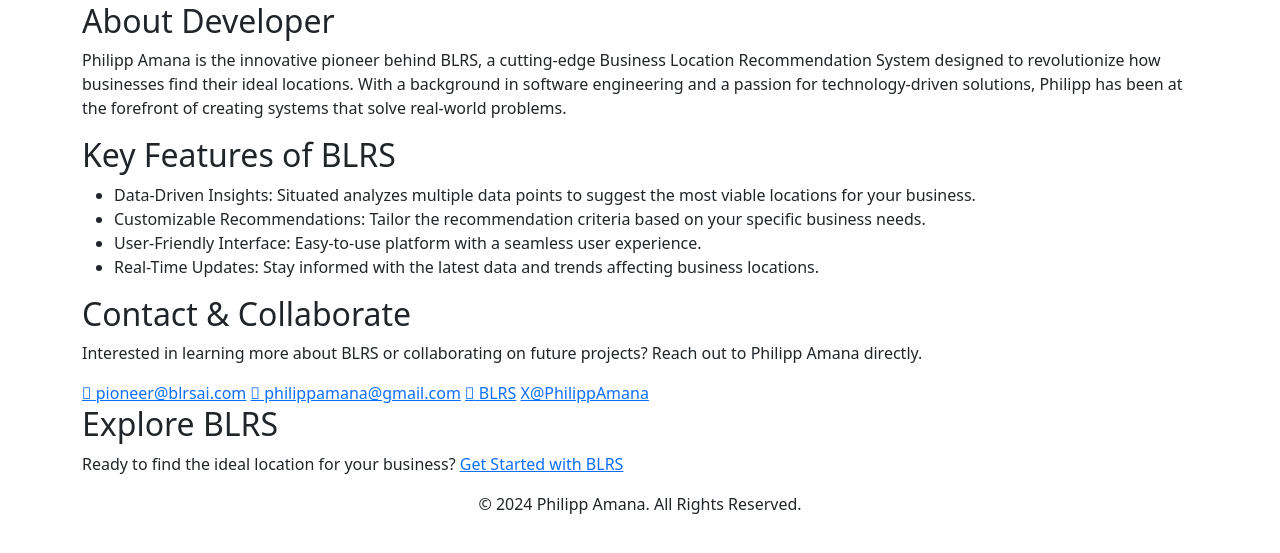
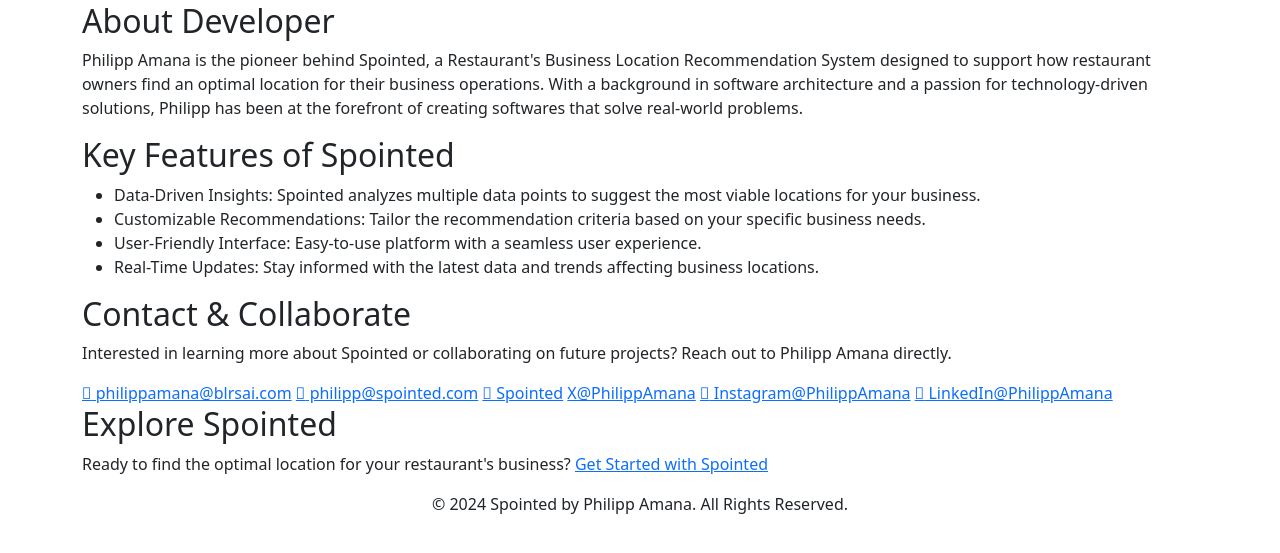
Before and after one commit to Fedorph/BLRSAi, a Flask app: template templates/Pioneer.html in a window 1280 px wide. Shown: the part 54-607 px from the top of the page. Run offline with Flask 2, Linux system fonts and the light colour scheme; the template is opened without the code that fills it, so the values that code supplies are empty; parts of the project's set-up code (start-up, migrations or seed data) failed here and were passed over; some libraries are stand-ins or nearby versions.

Commit message:
Update Pioneer.html

```diff
--- a/templates/Pioneer.html
+++ b/templates/Pioneer.html
@@ -5,10 +5,10 @@
     <link rel="icon" type="image/x-icon" href="{{ url_for('static', filename='ico/logo.ico') }}">
     <meta charset="UTF-8">
     <meta name="viewport" content="width=device-width, initial-scale=1.0">
-    <meta name="description" content="Download the Situated mobile app from various app stores.">
+    <meta name="description" content="Download the Spointed mobile app from various app stores.">
     <meta name="keywords" content="mobile app, download, app store, Google Play, Apple App Store, Amazon App Store, Samsung Galaxy Store">
     <meta name="robots" content="index, follow">
-    <title>Philipp Amana - Pioneer of BLRS</title>
+    <title>Philipp Amana - Pioneer of Spointed</title>
     <!-- Bootstrap CSS -->
     <link href="{{ url_for('static', filename='css/bootstrap.min.css') }}" rel="stylesheet">
     <!-- Font Awesome CSS -->
@@ -46,13 +46,13 @@
     <div class="container">
         <section id="about" class="fade-in">
             <h2 class="section-title">About Developer</h2>
-            <p>Philipp Amana is the innovative pioneer behind BLRS, a cutting-edge Business Location Recommendation System designed to revolutionize how businesses find their ideal locations. With a background in software engineering and a passion for technology-driven solutions, Philipp has been at the forefront of creating systems that solve real-world problems.</p>
+            <p>Philipp Amana is the pioneer behind Spointed, a Restaurant's Business Location Recommendation System designed to support how restaurant owners find an optimal location for their business operations. With a background in software architecture and a passion for technology-driven solutions, Philipp has been at the forefront of creating softwares that solve real-world problems.</p>
         </section>
 
         <section id="features" class="fade-in">
-            <h2 class="section-title">Key Features of BLRS</h2>
+            <h2 class="section-title">Key Features of Spointed</h2>
             <ul>
-                <li>Data-Driven Insights: Situated analyzes multiple data points to suggest the most viable locations for your business.</li>
+                <li>Data-Driven Insights: Spointed analyzes multiple data points to suggest the most viable locations for your business.</li>
                 <li>Customizable Recommendations: Tailor the recommendation criteria based on your specific business needs.</li>
                 <li>User-Friendly Interface: Easy-to-use platform with a seamless user experience.</li>
                 <li>Real-Time Updates: Stay informed with the latest data and trends affecting business locations.</li>
@@ -61,23 +61,25 @@
 
         <section id="contact" class="fade-in">
             <h2 class="section-title">Contact & Collaborate</h2>
-            <p>Interested in learning more about BLRS or collaborating on future projects? Reach out to Philipp Amana directly.</p>
+            <p>Interested in learning more about Spointed or collaborating on future projects? Reach out to Philipp Amana directly.</p>
             <div class="contact-info">
-                <a href="mailto:pioneer@blrsai.com"><i class="fas fa-envelope"></i> pioneer@blrsai.com</a>
-                <a href="mailto:philippamana@gmail.com"><i class="fas fa-envelope"></i> philippamana@gmail.com</a>
-                <a href="https://www.linkedin.com/company/blrsai/" target="_blank"><i class="fab fa-linkedin"></i> BLRS</a>
+                <a href="mailto:philippamana@gmail.com"><i class="fas fa-envelope"></i> philippamana@blrsai.com</a>
+                <a href="mailto:philipp@spointed.com"><i class="fas fa-envelope"></i> philipp@spointed.com</a>
+                <a href="https://www.linkedin.com/company/spointed/" target="_blank"><i class="fab fa-linkedin"></i> Spointed</a>
                 <a href="https://x.com/philippamana" target="_blank"><i class="fab fa-x"></i> X@PhilippAmana</a>
+                <a href="https://instagram.com/philippamana" target="_blank"><i class="fab fa-instagram"></i> Instagram@PhilippAmana</a>
+                <a href="https://linkedin.com/in/philippamana" target="_blank"><i class="fab fa-linkedin"></i> LinkedIn@PhilippAmana</a>
             </div>
         </section>
 
         <section>
-            <h2 class="section-title">Explore BLRS</h2>
-            <p>Ready to find the ideal location for your business? <a href="explore.html">Get Started with BLRS</a></p>
+            <h2 class="section-title">Explore Spointed</h2>
+            <p>Ready to find the optimal location for your restaurant's business? <a href="explore.html">Get Started with Spointed</a></p>
         </section>
     </div>
 
     <footer class="footer text-center">
-        <p>&copy; 2024 Philipp Amana. All Rights Reserved.</p>
+        <p>&copy; 2024 Spointed by Philipp Amana. All Rights Reserved.</p>
     </footer>
 
     <!-- Bootstrap JS and dependencies -->
```
